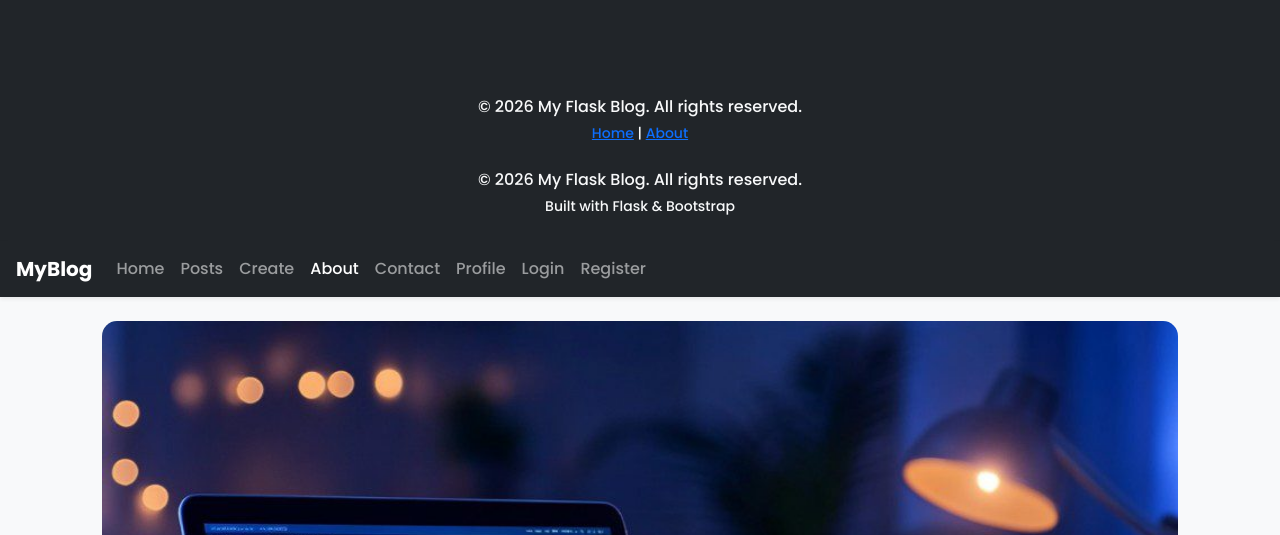
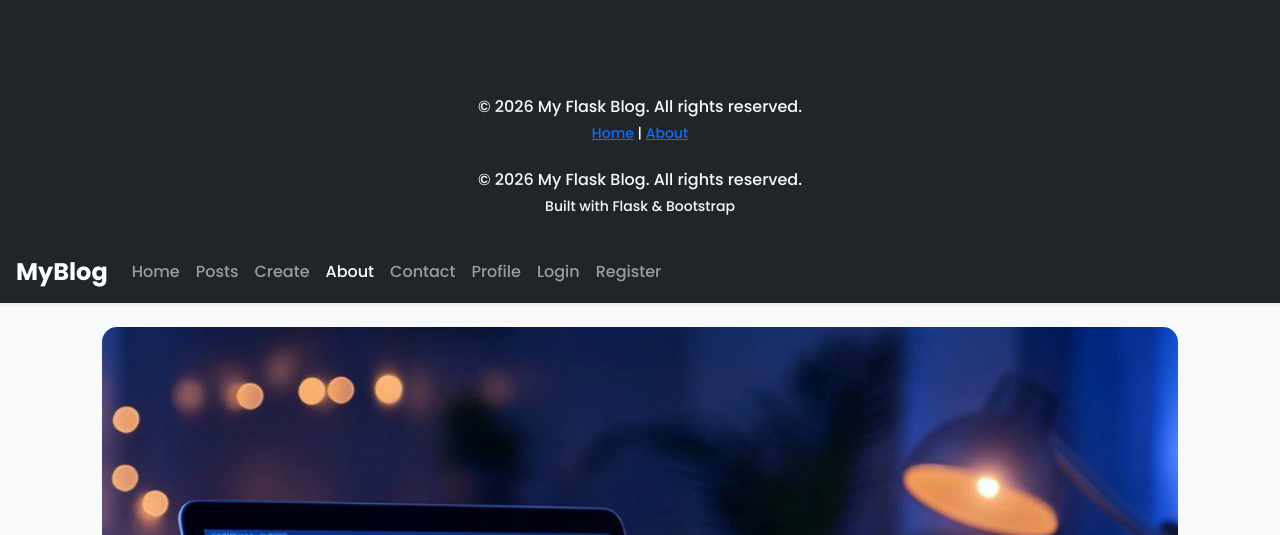
Before and after one commit to Darachai/flask-blog-project, a Flask app: page /about in a window 1280 px wide. Shown: the part 121-656 px from the top of the page. Run offline with Flask 3, Linux system fonts and the light colour scheme.

Commit message:
Enhance navbar brand styling for stronger visual identity

```diff
--- a/templates/base.html
+++ b/templates/base.html
@@ -308,10 +308,13 @@ window.onscroll = function() {
         transform: translateY(0);
     }
 }
+.navbar-brand {
+    letter-spacing: 1px;
+}
 </script>
 <body>
 <nav class="navbar navbar-expand-lg navbar-dark bg-dark px-3 shadow-sm">
-    <a class="navbar-brand fw-bold" href="/">MyBlog</a>
+    <a class="navbar-brand fw-bold fs-4" href="/">MyBlog</a>
     <div class="navbar-nav">
 <a class="nav-link {% if request.path == '/' %}active{% endif %}" href="/">Home</a>
 <a class="nav-link {% if request.path == '/posts' %}active{% endif %}" href="/posts">Posts</a>
```
